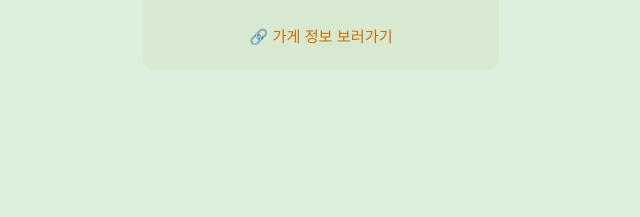
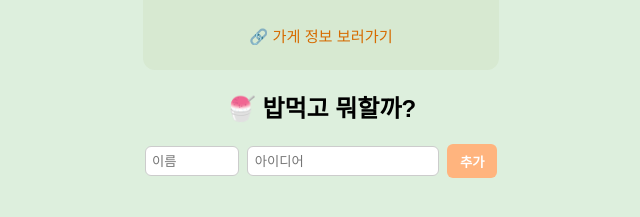
Before and after one commit to yurin-l/summer-invite, a React (Vite) app: page / in a window 1280 px wide. Shown: the part 1619-1836 px from the top of the page, without its empty margins (319-959 px from the left). Before the commit the page ends 1721 px from the top, so only its background shows below. Built offline with nearby package versions, Linux system fonts and the light colour scheme.

Commit message:
3차수정

```diff
--- a/src/App.css
+++ b/src/App.css
@@ -27,7 +27,17 @@
   align-items: center;
   overflow: hidden; /* 그라데이션이 넘치지 않게 */
 }
-
+.card::before {
+  content: '';
+  position: absolute;
+  top: 0;
+  left: 0;
+  width: 100%;
+  height: 40%; /* 상단 40% 정도 흐리게 */
+  background: linear-gradient(to bottom, #ddefdd, rgba(221, 239, 221, 0));
+  z-index: 1;
+  pointer-events: none;
+}
 /* 하단 그라데이션 오버레이 */
 .card::after {
   content: '';
@@ -223,3 +233,92 @@ body {
   font-weight: 500;
   font-size: 0.95rem;
 }
+.comment-input-row {
+  display: flex;
+  gap: 0.5rem;
+  margin-top: 1rem;
+  justify-content: center;
+  align-items: center;
+  flex-wrap: wrap;
+}
+
+.input-name {
+  width: 80px;
+  padding: 0.4rem;
+  border-radius: 6px;
+  border: 1px solid #ccc;
+}
+
+.input-text {
+  flex: 1;
+  min-width: 160px;
+  padding: 0.4rem;
+  border-radius: 6px;
+  border: 1px solid #ccc;
+}
+
+.add-button {
+  padding: 0.45rem 0.8rem;
+  background-color: #ffb47e;
+  color: white;
+  border: none;
+  border-radius: 6px;
+  font-weight: bold;
+  cursor: pointer;
+}
+
+.add-button:hover {
+  background-color: #ffa563;
+}
+.comment-list button {
+  background: none;
+  border: none;
+  padding: 4px 6px;
+  margin-left: 4px;
+  cursor: pointer;
+  font-size: 0.9rem;
+}
+
+.comment-list button:hover {
+  background-color: #f0f0f0;
+  border-radius: 4px;
+}
+
+
+.comment-list {
+  list-style: none;
+  padding: 0;
+  margin-top: 1rem;
+  width: 100%;
+  max-width: 360px;
+}
+
+.comment-item {
+  display: flex;
+  justify-content: space-between;
+  align-items: center;
+  background: #fffdf7;
+  padding: 0.5rem 0.75rem;
+  margin-bottom: 0.5rem;
+  border-radius: 8px;
+  box-shadow: 0 1px 4px rgba(0,0,0,0.05);
+}
+
+.comment-left {
+  text-align: left;
+  flex: 1;
+  font-size: 0.95rem;
+  color: #333;
+}
+
+.comment-right {
+  display: flex;
+  gap: 0.3rem;
+}
+
+.comment-right button {
+  background: none;
+  border: none;
+  cursor: pointer;
+  font-size: 0.9rem;
+}
--- a/src/App.tsx
+++ b/src/App.tsx
@@ -1,15 +1,87 @@
-import React from 'react';
+import React, { useState, useEffect } from 'react';
 import './App.css';
+
+type Comment = {
+  id: number;
+  name: string;
+  text: string;
+  likes: number;
+  dislikes: number;
+};
 
 const App: React.FC = () => {
   const attendees = ['유린', '의정', '소정', '다은', '규리'];
+  const [comments, setComments] = useState<Comment[]>([]);
+  const [name, setName] = useState('');
+  const [inputText, setInputText] = useState('');
+
+  // Load from localStorage
+  useEffect(() => {
+    const saved = localStorage.getItem('comments');
+    if (saved) {
+      try {
+        const parsed: Comment[] = JSON.parse(saved);
+        setComments(parsed);
+      } catch (e) {
+        console.error('로컬스토리지 파싱 실패:', e);
+      }
+    }
+  }, []);
+
+  // Save to localStorage
+  useEffect(() => {
+    localStorage.setItem('comments', JSON.stringify(comments));
+  }, [comments]);
+
+  // Debug log
+  useEffect(() => {
+    console.log('저장된 comments:', comments);
+  }, [comments]);
+
+  const handleAddComment = () => {
+    if (name.trim() === '' || inputText.trim() === '') return;
+
+    const newComment: Comment = {
+      id: Date.now(),
+      name: name.trim(),
+      text: inputText.trim(),
+      likes: 0,
+      dislikes: 0,
+    };
+
+    setComments(prev => [...prev, newComment]);
+    setName('');
+    setInputText('');
+  };
+
+  const handleDelete = (id: number) => {
+    setComments(prev => prev.filter(comment => comment.id !== id));
+  };
+
+  const handleLike = (id: number) => {
+    setComments(prev =>
+      prev.map(comment =>
+        comment.id === id ? { ...comment, likes: comment.likes + 1 } : comment
+      )
+    );
+  };
+
+  const handleDislike = (id: number) => {
+    setComments(prev =>
+      prev.map(comment =>
+        comment.id === id ? { ...comment, dislikes: comment.dislikes + 1 } : comment
+      )
+    );
+  };
 
   return (
     <div className="app">
+      {/* 카드 */}
       <div className="card">
         <h1 className="title">Promise<br />in June</h1>
       </div>
 
+      {/* 참석자 */}
       <div className="attendee-section">
         <h2 className="section-title">👥 함께하는 친구들</h2>
         <ul className="attendee-list">
@@ -24,6 +96,8 @@ const App: React.FC = () => {
           ))}
         </ul>
       </div>
+
+      {/* 캘린더 */}
       <div className="calendar-container">
         <p className="meeting-text">📅 모임 날짜: 2025년 6월 22일 (일요일) 1PM</p>
         <div className="calendar">
@@ -44,6 +118,8 @@ const App: React.FC = () => {
           </div>
         </div>
       </div>
+
+      {/* 메뉴판 */}
       <div className="menu-section">
         <div className="info">📍 점심 장소: 더기와 합정점</div>
         <h2 className="section-title">🍽 대표 메뉴</h2>
@@ -57,7 +133,43 @@ const App: React.FC = () => {
         <a href="https://naver.me/G38n7AzN" target="_blank" className="link-button">🔗 가게 정보 보러가기</a>
       </div>
 
+       {/* 의견 남기기 섹션 */}
+      <div className="comment-section">
+        <h2>🍧 밥먹고 뭐할까?</h2>
 
+        <div className="comment-input-row">
+          <input
+            type="text"
+            placeholder="이름"
+            value={name}
+            onChange={(e) => setName(e.target.value)}
+            className="input-name"
+          />
+          <input
+            type="text"
+            placeholder="아이디어"
+            value={inputText}
+            onChange={(e) => setInputText(e.target.value)}
+            className="input-text"
+          />
+          <button onClick={handleAddComment} className="add-button">추가</button>
+        </div>
+
+        <ul className="comment-list">
+          {comments.map((c) => (
+            <li key={c.id} className="comment-item">
+              <div className="comment-left">
+                <strong>{c.name}</strong>: {c.text}
+              </div>
+              <div className="comment-right">
+                <button onClick={() => handleLike(c.id)}>👍 {c.likes}</button>
+                <button onClick={() => handleDislike(c.id)}>👎 {c.dislikes}</button>
+                <button onClick={() => handleDelete(c.id)}>❌</button>
+              </div>
+            </li>
+          ))}
+        </ul>
+      </div>
     </div>
   );
 };
```
Lines whose indentation alone changed are shown as unchanged.
